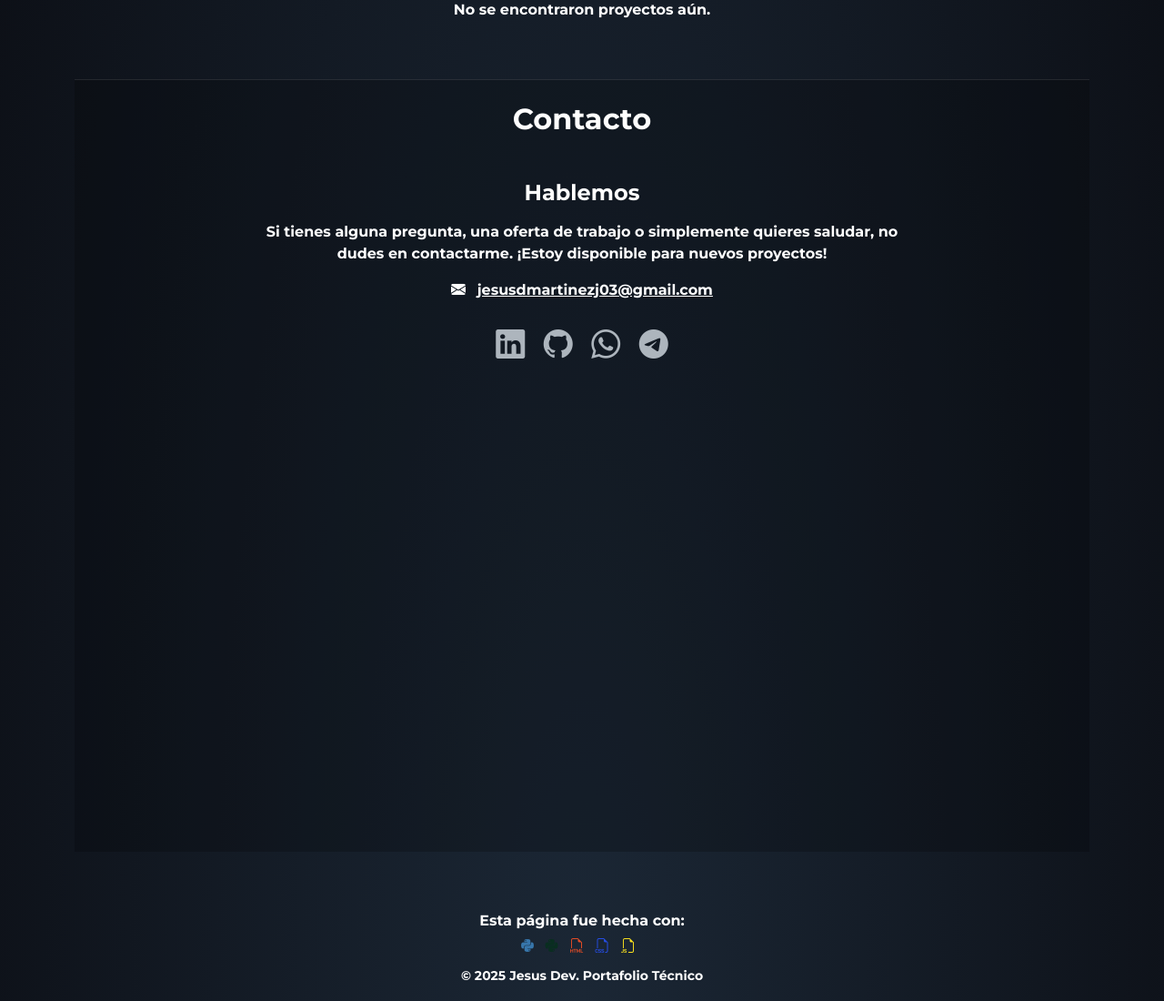
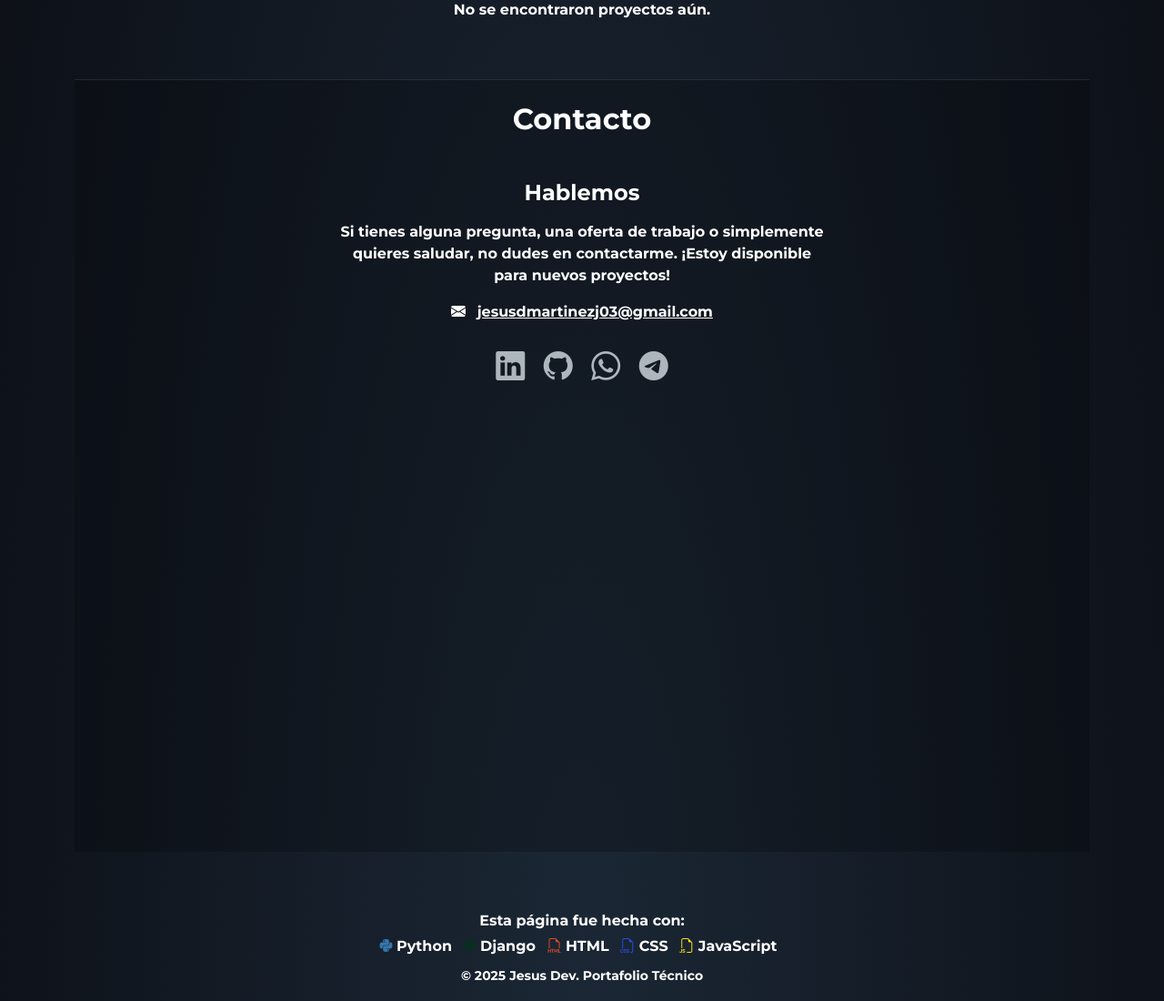
Before and after one commit to CodeByJesus/Portafolio-jesus, a Django app: page /es/ in a window 1280 px wide. Shown: the part 1244-2344 px from the top of the page at 91% size. Run offline with Django 4.2, Linux system fonts and the light colour scheme; data that the repository does not hold is empty; some libraries are stand-ins or nearby versions.

Commit message:
Feat: Enhance footer tech display and adjust contact section width

```diff
--- a/web/templates/base.html
+++ b/web/templates/base.html
@@ -45,11 +45,11 @@
   <footer class="text-center py-3">
     <div class="made-with mb-2">
       <p class="mb-1">{% trans "Esta página fue hecha con:" %}</p>
-      <span class="me-2"><i class="fa-brands fa-python fs-6" style="color: #3776AB;" title="Python"></i></span>
-      <span class="me-2"><i class="fa-brands fa-python fs-6" style="color: #092E20;" title="Django"></i></span>
-      <span class="me-2"><i class="bi bi-filetype-html fs-6" style="color: #e34c26;" title="HTML"></i></span>
-      <span class="me-2"><i class="bi bi-filetype-css fs-6" style="color: #264de4;" title="CSS"></i></span>
-      <span class="me-2"><i class="bi bi-filetype-js fs-6" style="color: #f7df1e;" title="JavaScript"></i></span>
+      <span class="me-2"><i class="fa-brands fa-python fs-6" style="color: #3776AB;" title="Python"></i> Python</span>
+      <span class="me-2"><i class="fa-brands fa-python fs-6" style="color: #092E20;" title="Django"></i> Django</span>
+      <span class="me-2"><i class="bi bi-filetype-html fs-6" style="color: #e34c26;" title="HTML"></i> HTML</span>
+      <span class="me-2"><i class="bi bi-filetype-css fs-6" style="color: #264de4;" title="CSS"></i> CSS</span>
+      <span class="me-2"><i class="bi bi-filetype-js fs-6" style="color: #f7df1e;" title="JavaScript"></i> JavaScript</span>
     </div>
     <small>© 2025 Jesus Dev. {% trans "Portafolio Técnico" %}</small>
   </footer>
--- a/web/templates/inicio.html
+++ b/web/templates/inicio.html
@@ -127,7 +127,7 @@
   <div class="container">
     <h2 class="text-center mb-5">{% trans "Contacto" %}</h2>
     <div class="row justify-content-center">
-      <div class="col-md-8 text-center">
+      <div class="col-md-6 text-center">
         <h4 class="mb-3">{% trans "Hablemos" %}</h4>
         <p>{% blocktrans %}
         Si tienes alguna pregunta, una oferta de trabajo o simplemente quieres saludar, no dudes en contactarme. ¡Estoy disponible para nuevos proyectos!
```
